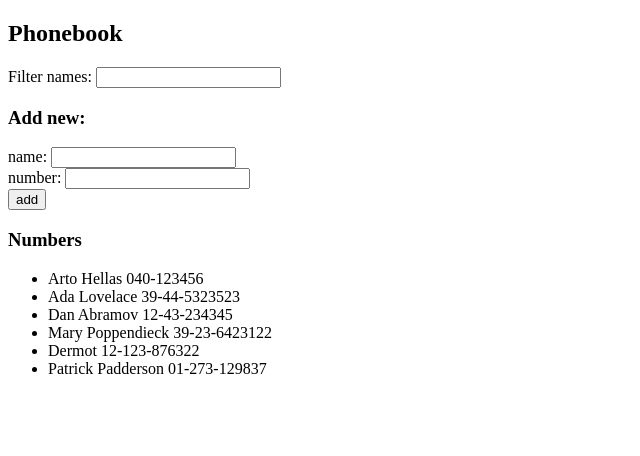
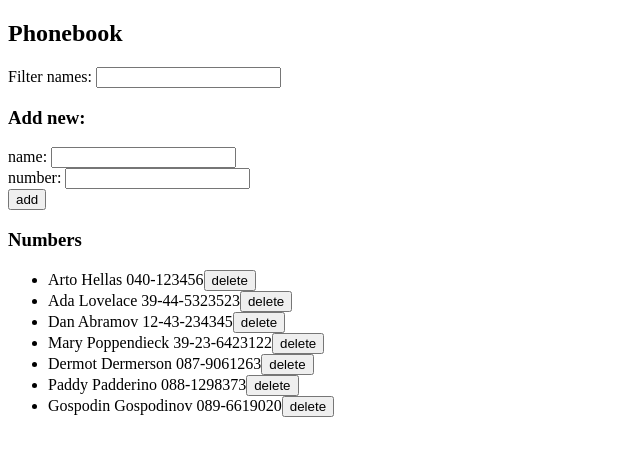
Before and after one commit to dermotbg/fullstackopen2, a React (Vite) app in the folder phonebook/: page / in a window 1280 px wide. Shown: the top 456 px of the page, without its empty margins (0-640 px from the left). Built offline with nearby package versions, Linux system fonts and the light colour scheme; data requests are answered from the project's data file.

Commit message:
2.14 done

```diff
--- a/phonebook/db.json
+++ b/phonebook/db.json
@@ -21,14 +21,19 @@
       "id": 4
     },
     {
-      "name": "Dermot",
-      "number": "12-123-876322",
+      "name": "Dermot Dermerson",
+      "number": "087-9061263",
       "id": 5
     },
     {
-      "name": "Patrick Padderson",
-      "number": "01-273-129837",
+      "name": "Paddy Padderino",
+      "number": "088-1298373",
       "id": 6
+    },
+    {
+      "name": "Gospodin Gospodinov",
+      "number": "089-6619020",
+      "id": 7
     }
   ]
 }
--- a/phonebook/src/App.jsx
+++ b/phonebook/src/App.jsx
@@ -40,6 +40,16 @@ const App = () => {
     setNewNum('')
   }
 
+  const delName = (id) => {
+    const dupEntry = persons.find(p => p.id === id)
+    if (confirm(`Delete ${dupEntry.name}?`)) {
+    listService
+    .deleteMe(dupEntry.id)
+    .then(response => {
+      setPersons(persons.filter(p => p.id !== dupEntry.id))
+    })}
+  }
+
   const handleNameAdd = (event) => setNewName(event.target.value)
   const handleNumAdd = (event) => setNewNum(event.target.value)
   const handleSearch = (event) => setSearch(event.target.value)
@@ -56,7 +66,7 @@ const App = () => {
       <h3>Add new:</h3>
       <CreateEntry addName={addName} newName={newName} newNum={newNum} handleNameAdd={handleNameAdd} handleNumAdd={handleNumAdd}/>
       <h3>Numbers</h3>
-      <Phonebook nameFilter={nameFilter} />
+      <Phonebook nameFilter={nameFilter} delName={delName}/>
     </div>
   )
 }
--- a/phonebook/src/components/phonebook.jsx
+++ b/phonebook/src/components/phonebook.jsx
@@ -1,4 +1,12 @@
-const Phonebook = ({nameFilter}) => <ul>{nameFilter.map(p => <Entry key={p.name} person={p}/>)}</ul>
-const Entry = ({person}) => <li>{person.name} {person.number}</li>
+const Phonebook = ({nameFilter, delName}) => {
+    return(
+        <ul>
+            {nameFilter.map(p => <Entry
+            key={p.id}
+            person={p}
+            delName={() => delName(p.id)} />)}
+        </ul>
+    )}
+const Entry = ({person, delName}) => <li>{person.name} {person.number}<button onClick={delName}>delete</button></li>
 
 export default Phonebook
--- a/phonebook/src/services/phonebook.js
+++ b/phonebook/src/services/phonebook.js
@@ -12,4 +12,6 @@ const create = nameObj => {
     return request.then(response => response.data)
 }
 
-export default {getList, create}
+const deleteMe = (id) => axios.delete(`${baseurl}/${id}`)
+
+export default {getList, create, deleteMe}
```
